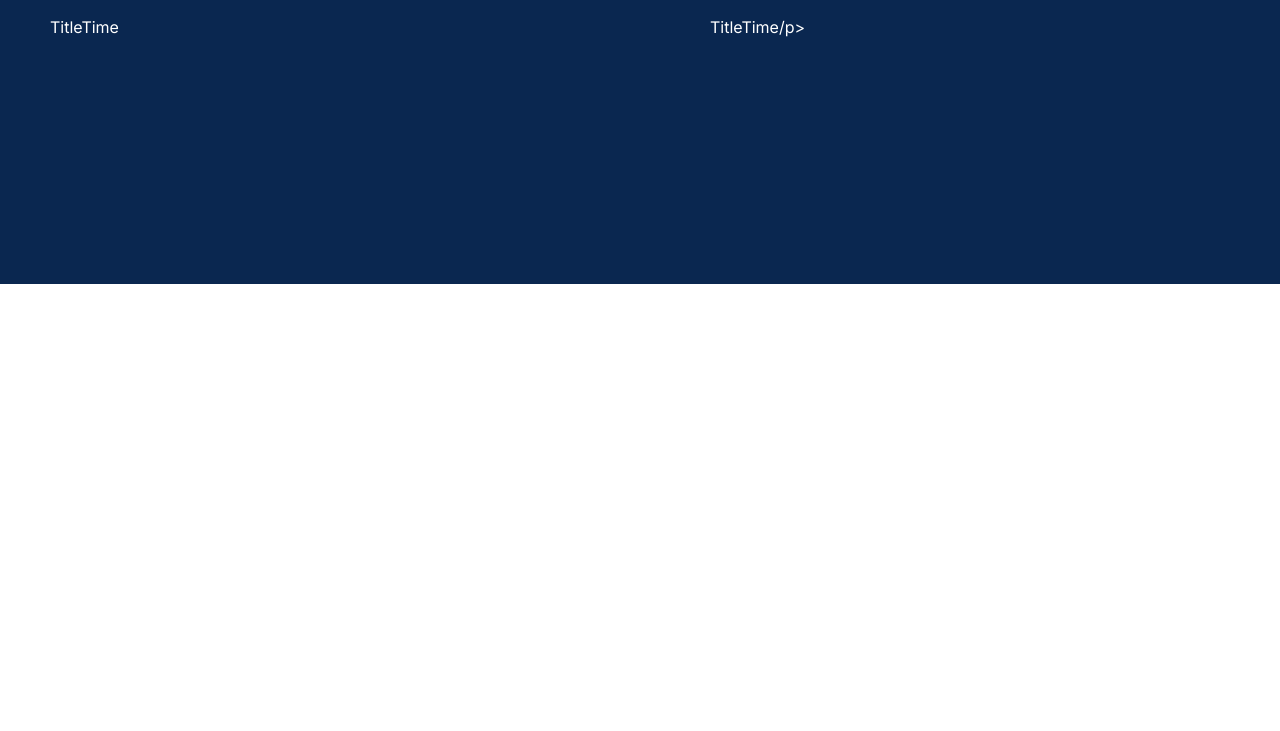
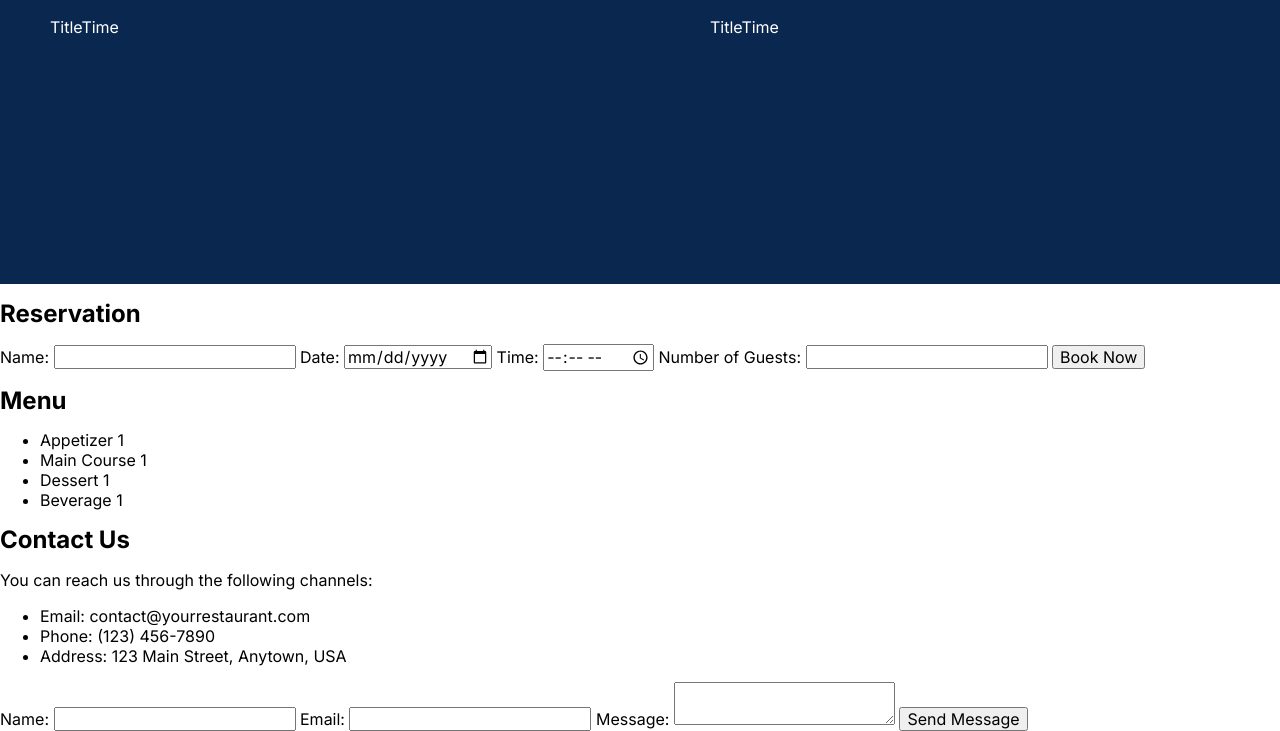
Before and after one commit to Llesz/se_project_coffeeshop, a plain HTML site: page index.html in a window 1280 px wide. Shown: the part 1362-2093 px from the top of the page. Before the commit the page ends 1646 px from the top, so only its background shows below. Drawn offline with Linux system fonts and the light colour scheme.

Commit message:
New update for my project

```diff
--- a/index.html
+++ b/index.html
@@ -28,16 +28,16 @@
           />
           <ul class="nav__links">
             <li>
-              <a href="" class="nav__link">Recipes</a>
+              <a class="nav__link" href="#recipes">Recipes</a>
             </li>
             <li>
-              <a href="" class="nav__link">Book a table</a>
+              <a class="nav__link" href="#book-a-table">Book a Table</a>
             </li>
             <li>
-              <a href="" class="nav__link">Menu</a>
+              <a class="nav__link" href="#menu">Menu</a>
             </li>
             <li>
-              <a href="" class="nav__link">Contacts</a>
+              <a class="nav__link" href="#contacts">Contacts</a>
             </li>
           </ul>
         </nav>
@@ -64,7 +64,7 @@
         </div>
       </header>
       <main class="content">
-        <section class="recipes">
+        <section class="recipes" id="recipes">
           <h2 class="recipes__title">Recipes</h2>
           <p class="recipes__subtitle">
             Check out some recipes we've collected for your home-brewing
@@ -75,9 +75,9 @@
               <iframe
                 width="560"
                 height="315"
-                src="https://www.youtube.com/embed/j6VlT_jUVPc?si=b_pll-1ySRokWh_p"
+                src="https://www.youtube.com/embed/j6VlT_jUVPc?si=h0M1ePjtpY4tDaqU"
                 title="YouTube video player"
-                frameborder="0"
+                class="recipes__iframe"
                 allow="accelerometer; autoplay; clipboard-write; encrypted-media; gyroscope; picture-in-picture; web-share"
                 referrerpolicy="strict-origin-when-cross-origin"
                 allowfullscreen
@@ -90,22 +90,69 @@
               <iframe
                 width="560"
                 height="315"
-                src="https://www.youtube.com/embed/st571DYYTR8?si=o4OsOPjgKNpLa2gB"
+                src="https://www.youtube.com/embed/st571DYVTR8?si=cebxGVrwWIZjGkK7m"
                 title="YouTube video player"
-                frameborder="0"
+                class="recipes__iframe"
                 allow="accelerometer; autoplay; clipboard-write; encrypted-media; gyroscope; picture-in-picture; web-share"
                 referrerpolicy="strict-origin-when-cross-origin"
                 allowfullscreen
               ></iframe>
               <p class="recipes__videos-caption">
-                <span>Title</span><span>Time</span>/p>
+                <span>Title</span><span>Time</span>
               </p>
             </li>
           </ul>
         </section>
-        <section class="reservation"></section>
-        <section class="menu"></section>
-        <section class="about"></section>
+        <section class="reservation" id="book-a-table">
+          <h2>Reservation</h2>
+          <form>
+            <label for="reservation-name">Name:</label>
+            <input type="text" id="reservation-name" name="name" required />
+
+            <label for="reservation-date">Date:</label>
+            <input type="date" id="reservation-date" name="date" required />
+
+            <label for="reservation-time">Time:</label>
+            <input type="time" id="reservation-time" name="time" required />
+
+            <label for="reservation-guests">Number of Guests:</label>
+            <input
+              type="number"
+              id="reservation-guests"
+              name="guests"
+              required
+              min="1"
+            />
+            <button type="submit">Book Now</button>
+          </form>
+        </section>
+        <section class="menu" id="menu">
+          <h2>Menu</h2>
+          <ul>
+            <li>Appetizer 1</li>
+            <li>Main Course 1</li>
+            <li>Dessert 1</li>
+            <li>Beverage 1</li>
+          </ul>
+        </section>
+        <section class="contacts" id="contacts">
+          <h2>Contact Us</h2>
+          <p>You can reach us through the following channels:</p>
+          <ul>
+            <li>Email: contact@yourrestaurant.com</li>
+            <li>Phone: (123) 456-7890</li>
+            <li>Address: 123 Main Street, Anytown, USA</li>
+          </ul>
+          <form>
+            <label for="contact-name">Name:</label>
+            <input type="text" id="contact-name" name="name" required />
+            <label for="contact-email">Email:</label>
+            <input type="email" id="contact-email" name="email" required />
+            <label for="contact-message">Message:</label>
+            <textarea id="contact-message" name="message" required></textarea>
+            <button type="submit">Send Message</button>
+          </form>
+        </section>
       </main>
       <footer class="footer"></footer>
     </div>
--- a/pages/index.css
+++ b/pages/index.css
@@ -78,12 +78,14 @@
   margin: 0;
 }
 
-/*TODO style nav link fonts */
-
 .recipes {
   color: #fff;
   background-color: #0a2750;
   padding: 100px 80px 215px;
+}
+
+.recipes__iframe {
+  border: none;
 }
 
 .recipes__title {
```
